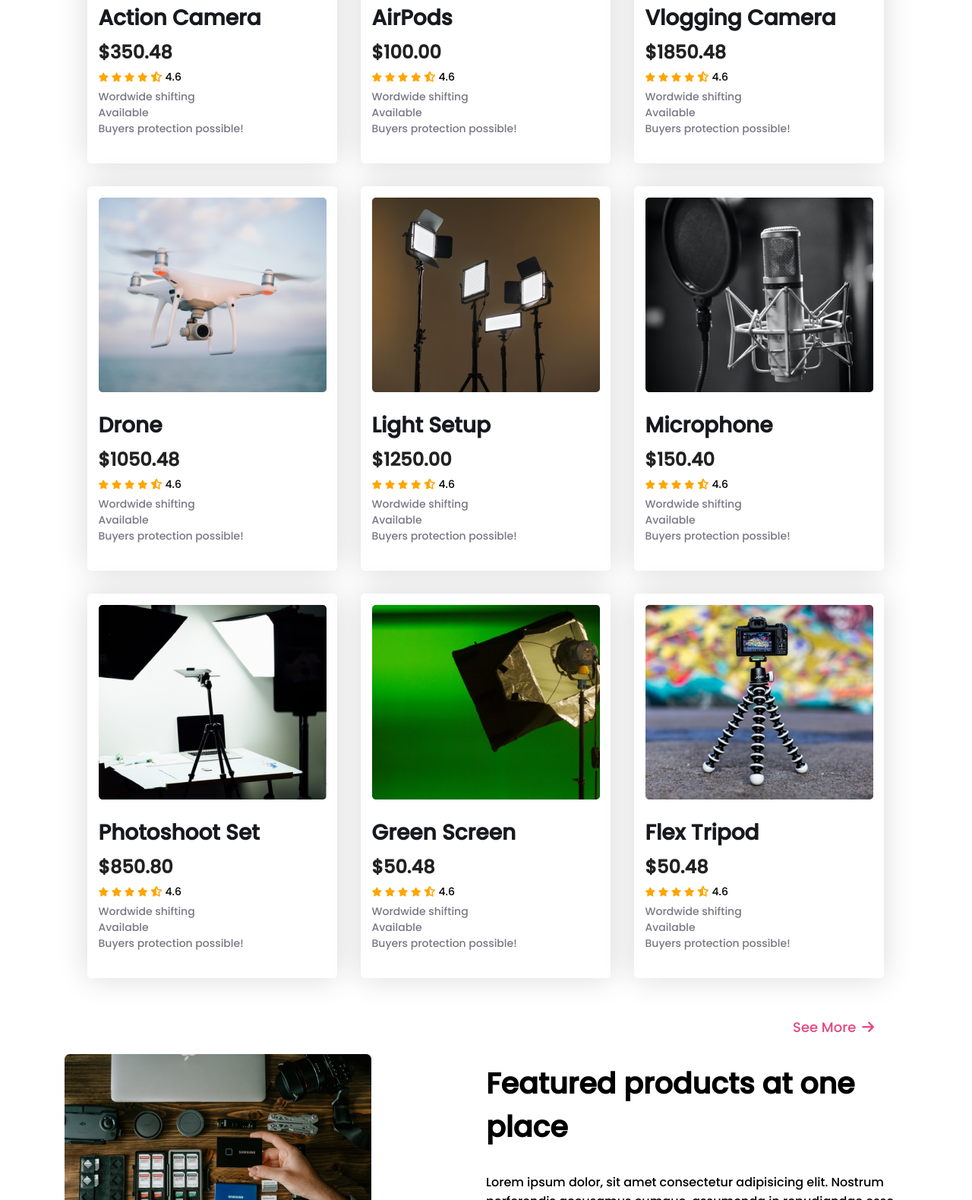
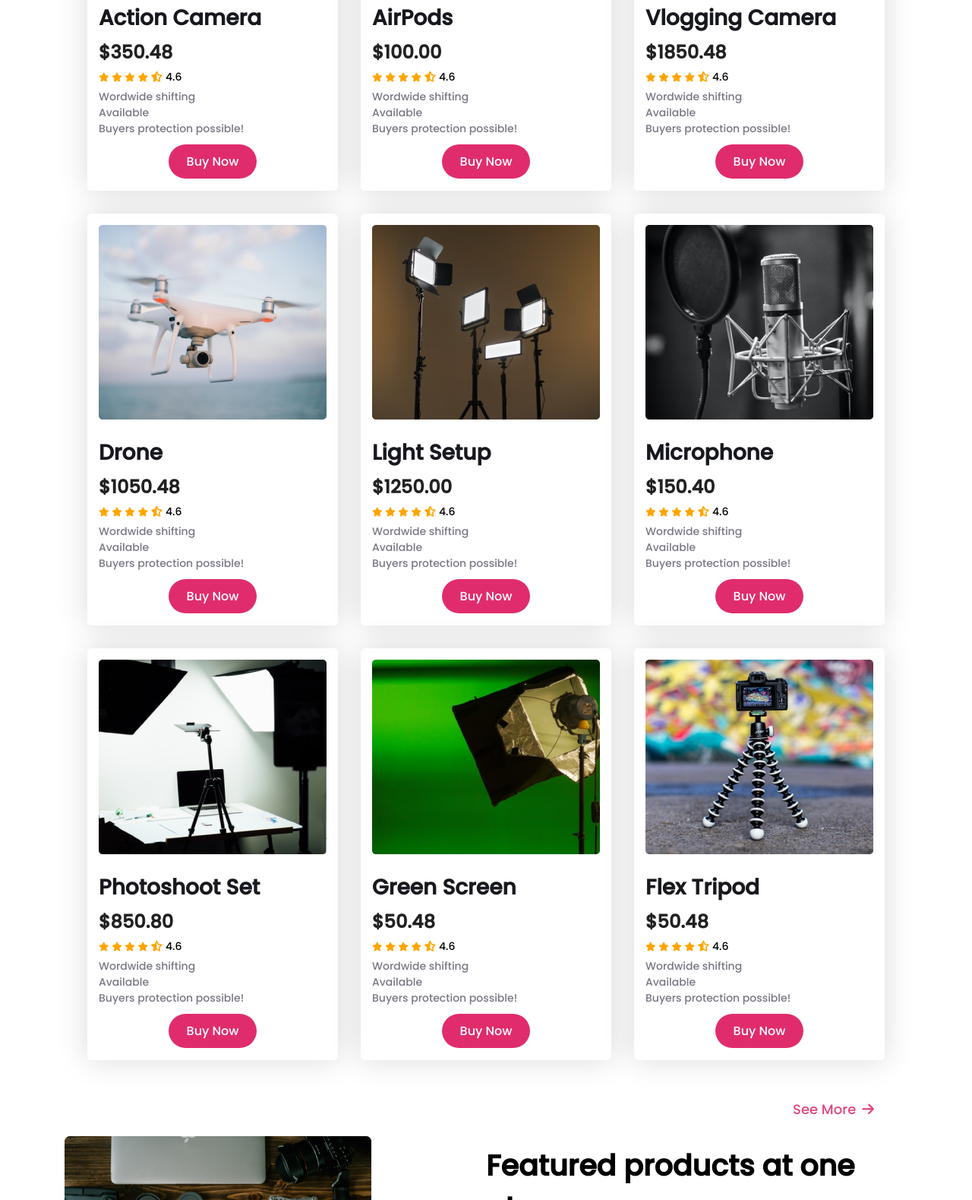
Before and after one commit to arburhan/influencer-gear, a plain HTML site: page index.html in a window 1280 px wide. Shown: the part 1295-2874 px from the top of the page at 76% size. Drawn offline with Linux system fonts and the light colour scheme.

Commit message:
add new button on collections

```diff
--- a/index.html
+++ b/index.html
@@ -106,6 +106,9 @@
                                     Buyers protection possible!
                                 </p>
                             </div>
+                            <div style="text-align:center;">
+                                <button style="margin-top: 10px;" class="button">Buy Now</button>
+                            </div>
                         </div>
                     </div>
 
@@ -128,6 +131,9 @@
                                     Available <br>
                                     Buyers protection possible!
                                 </p>
+                            </div>
+                            <div style="text-align:center;">
+                                <button style="margin-top: 10px;" class="button">Buy Now</button>
                             </div>
                         </div>
                     </div>
@@ -152,6 +158,9 @@
                                     Buyers protection possible!
                                 </p>
                             </div>
+                            <div style="text-align:center;">
+                                <button style="margin-top: 10px;" class="button">Buy Now</button>
+                            </div>
                         </div>
                     </div>
 
@@ -174,6 +183,9 @@
                                     Available <br>
                                     Buyers protection possible!
                                 </p>
+                            </div>
+                            <div style="text-align:center;">
+                                <button style="margin-top: 10px;" class="button">Buy Now</button>
                             </div>
                         </div>
                     </div>
@@ -198,6 +210,9 @@
                                     Buyers protection possible!
                                 </p>
                             </div>
+                            <div style="text-align:center;">
+                                <button style="margin-top: 10px;" class="button">Buy Now</button>
+                            </div>
                         </div>
                     </div>
 
@@ -220,6 +235,9 @@
                                     Available <br>
                                     Buyers protection possible!
                                 </p>
+                            </div>
+                            <div style="text-align:center;">
+                                <button style="margin-top: 10px;" class="button">Buy Now</button>
                             </div>
                         </div>
                     </div>
@@ -244,6 +262,9 @@
                                     Buyers protection possible!
                                 </p>
                             </div>
+                            <div style="text-align:center;">
+                                <button style="margin-top: 10px;" class="button">Buy Now</button>
+                            </div>
                         </div>
                     </div>
 
@@ -267,6 +288,9 @@
                                     Buyers protection possible!
                                 </p>
                             </div>
+                            <div style="text-align:center;">
+                                <button style="margin-top: 10px;" class="button">Buy Now</button>
+                            </div>
                         </div>
                     </div>
 
@@ -289,6 +313,9 @@
                                     Available <br>
                                     Buyers protection possible!
                                 </p>
+                            </div>
+                            <div style="text-align:center;">
+                                <button style="margin-top: 10px;" class="button">Buy Now</button>
                             </div>
                         </div>
                     </div>
--- a/style.css
+++ b/style.css
@@ -189,8 +189,8 @@ Popular Collection
 }
 
 .collection-card {
-    width: 329px;
-    height: 476px;
+    /* width: 329px;
+    height: 476px; */
     padding: 15px 0px;
     border-radius: 5px;
     box-shadow: 0px 0px 40px rgba(0, 0, 0, 0.15);
@@ -485,8 +485,9 @@ footer {
     }
 
     .collection-card {
-        width: 329px;
-        height: 476px;
+        padding: 20px;
+        /* width: 329px; */
+        /* height: 476px; */
     }
 
     /*
```
